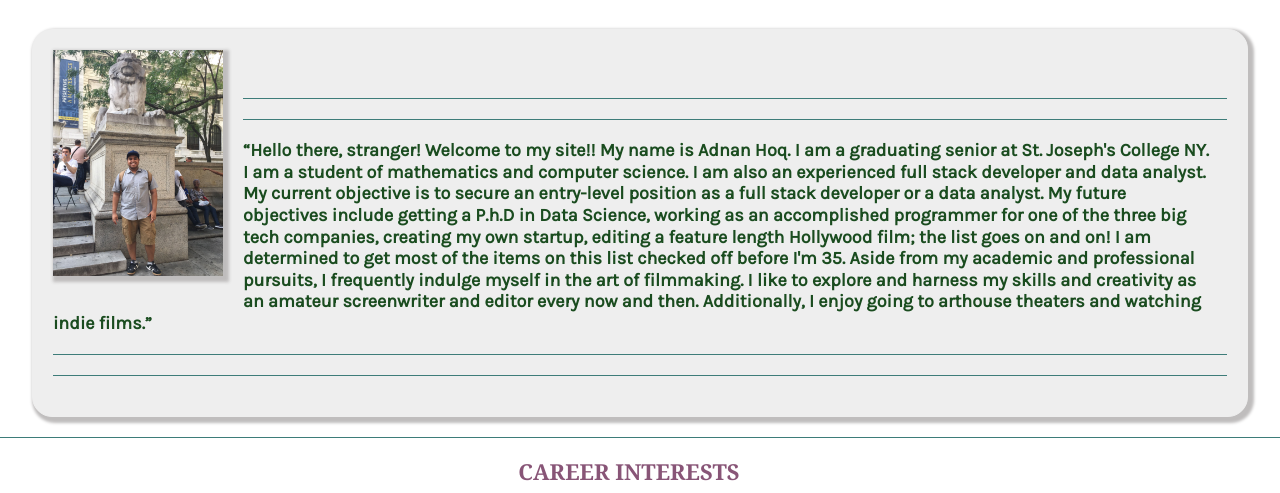
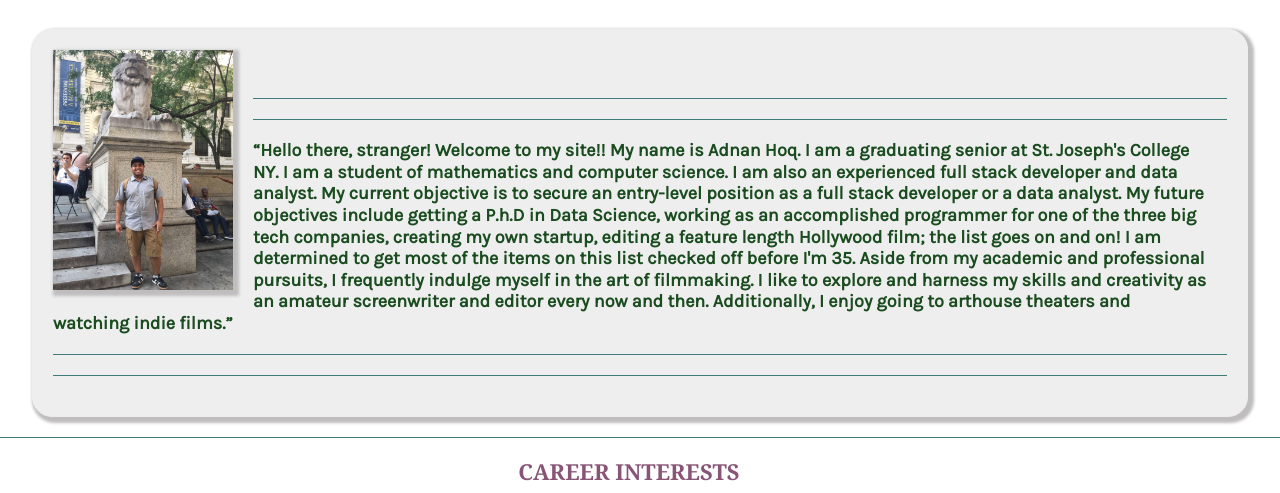
Before and after one commit to Ahoq/new_site, a Django app: page / in a window 1280 px wide. Shown: the part 170-663 px from the top of the page. Run offline with Django 3.2, Linux system fonts and the light colour scheme; some libraries are stand-ins or nearby versions; some web fonts are replaced.

Commit message:
stylesheet updated1

```diff
--- a/aweb/website/templates/website/index.html
+++ b/aweb/website/templates/website/index.html
@@ -72,7 +72,7 @@ function myFunction() {
 
 <br><br>
 <div id="intro">
-  <img src="/static/website/mine.JPG" style="width: 17em; float: left;height: auto;">
+  <img src="/static/website/mine.JPG" style="width: 18em; float: left;height: auto;">
     <br><br>
     <hr><hr>
     <p>
```
